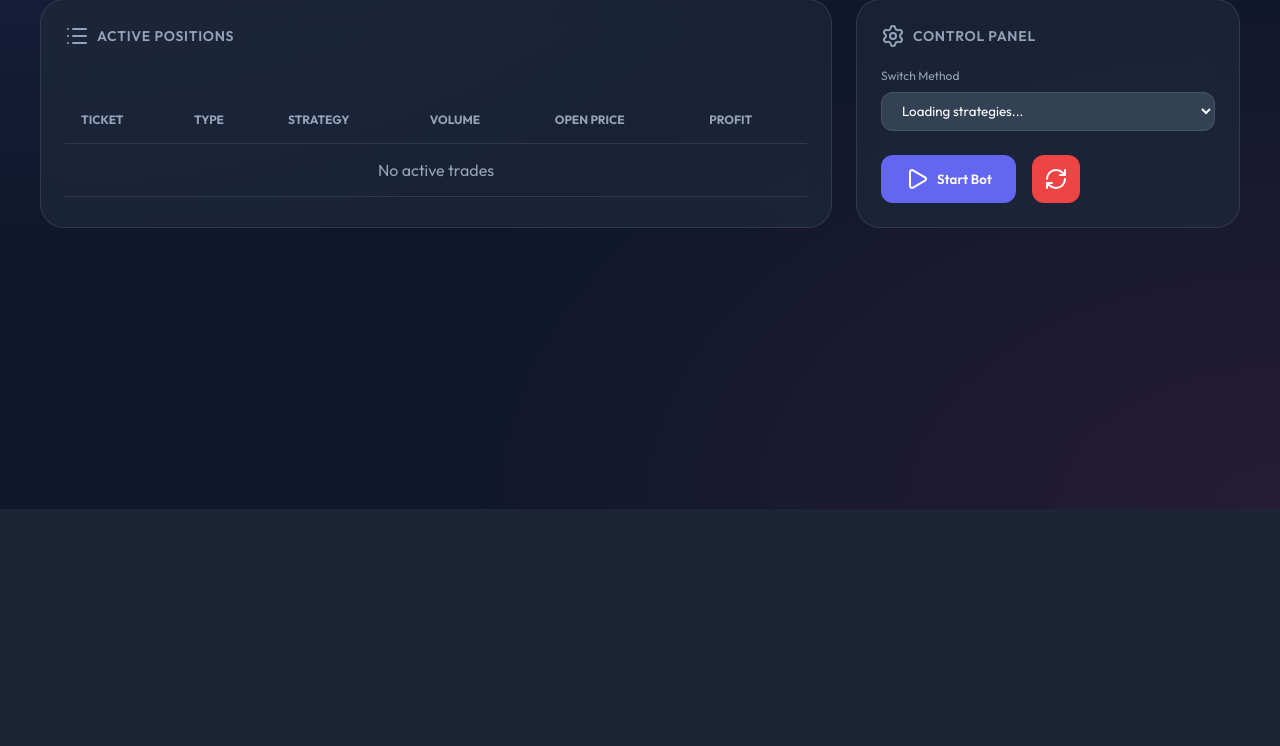
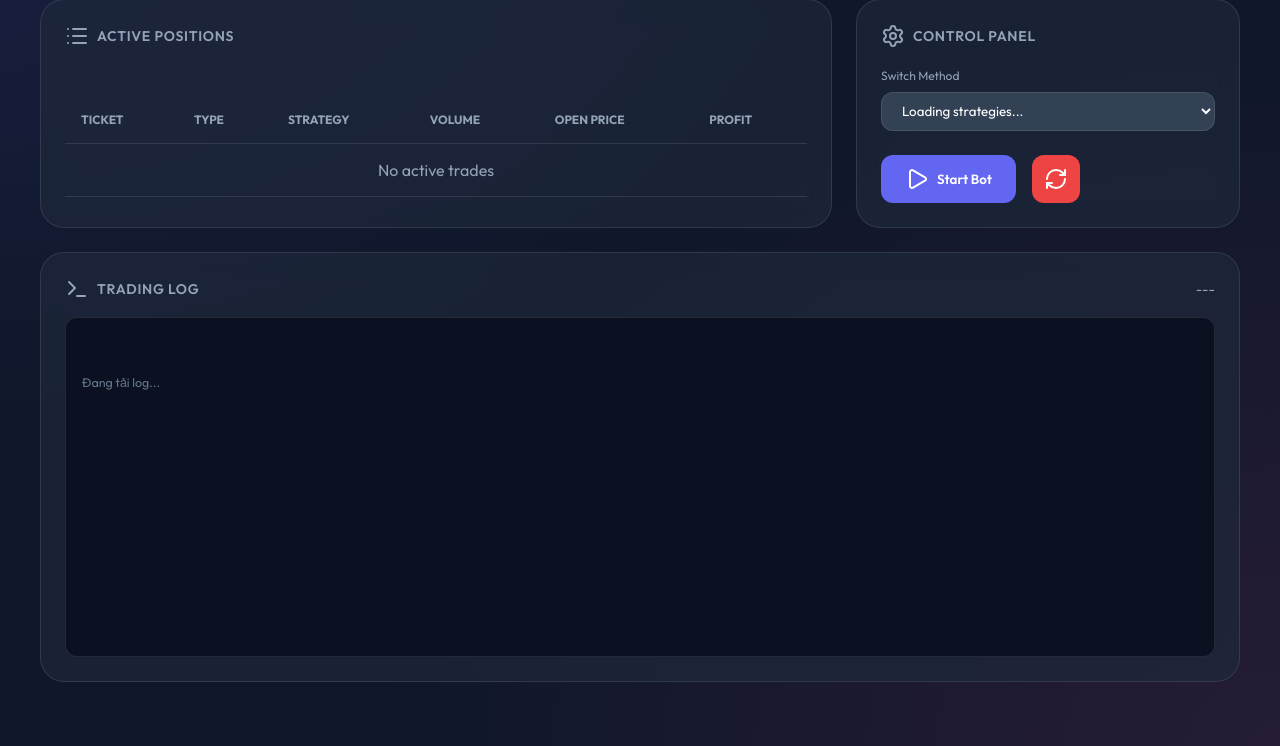
Before and after one commit to nguyenan1997/tool-trading, a Flask app: page / in a window 1280 px wide. Shown: the part 291-1037 px from the top of the page. Before the commit the page ends 800 px from the top, so only its background shows below. Run offline with Flask 3, Linux system fonts and the light colour scheme; parts of the project's set-up code (start-up, migrations or seed data) failed here and were passed over.

Commit message:
Add trading log feature and update logger configuration
- Implemented a trading log panel in the frontend to display logs with different severity levels (info, warning, error, etc.).
- Added CSS styles for log display, including classes for different log types.
- Created a JavaScript function to fetch logs from the backend and update the log panel dynamically.
- Updated the logger configuration to suppress access logs from Flask in the bot.log file.

```diff
--- a/api/routes.py
+++ b/api/routes.py
@@ -8,6 +8,8 @@ import config
 from datetime import datetime
 import pandas as pd
 import logging
+import os
+import re
 from core.bot_engine import bot_engine
 from strategies.manager import strategy_manager
 from backtest.engine import Backtester
@@ -16,6 +18,9 @@ from strategies.triple_ema import TripleEmaStrategy
 from strategies.trend_momentum import TrendMomentumStrategy
 
 logger = logging.getLogger(__name__)
+
+# Nhận diện dòng access log của Flask/Werkzeug: ... "GET /api/... HTTP/1.1" 200 -
+_ACCESS_LOG_RE = re.compile(r'"\s*(?:GET|POST|PUT|DELETE|PATCH|HEAD|OPTIONS)\s+\S+\s+HTTP/\d')
 
 
 def _build_strategy(data):
@@ -134,6 +139,45 @@ def register_routes(app):
             "timeframe": config.TIMEFRAME
         })
 
+    @app.route('/api/logs', methods=['GET'])
+    def get_logs():
+        """Trả về N dòng log gần nhất (mặc định 200)."""
+        lines_val = request.args.get("lines")
+        try:
+            max_lines = int(lines_val) if lines_val else 200
+        except ValueError:
+            max_lines = 200
+        max_lines = max(1, min(max_lines, 1000))
+
+        log_path = config.LOG_FILE
+        if not os.path.isabs(log_path):
+            log_path = os.path.join(os.path.dirname(os.path.dirname(os.path.abspath(__file__))), log_path)
+
+        try:
+            # Đọc lùi từ cuối file cho tới khi gom đủ `max_lines` dòng KHÔNG phải access log
+            with open(log_path, "rb") as f:
+                f.seek(0, os.SEEK_END)
+                size = f.tell()
+                block = 16384
+                data = b""
+                while size > 0:
+                    read_size = min(block, size)
+                    size -= read_size
+                    f.seek(size)
+                    data = f.read(read_size) + data
+                    lines = data.decode("utf-8", errors="replace").splitlines()
+                    filtered = [l for l in lines if not _ACCESS_LOG_RE.search(l)]
+                    if len(filtered) > max_lines:
+                        break
+            lines = [l for l in data.decode("utf-8", errors="replace").splitlines()
+                     if not _ACCESS_LOG_RE.search(l)]
+            return jsonify({"lines": lines[-max_lines:]})
+        except FileNotFoundError:
+            return jsonify({"lines": []})
+        except Exception as e:
+            logger.error(f"Cannot read log file: {e}")
+            return jsonify({"error": str(e)}), 500
+
     @app.route('/api/account', methods=['GET'])
     def get_account():
         if not mt5h.connect():
--- a/templates/index.html
+++ b/templates/index.html
@@ -183,6 +183,29 @@
         .profit-pos { color: var(--success); }
         .profit-neg { color: var(--danger); }
 
+        /* Trading Log */
+        .log-panel {
+            background: #0b1120;
+            border: 1px solid var(--border);
+            border-radius: 0.75rem;
+            padding: 1rem;
+            height: 340px;
+            overflow-y: auto;
+            font-family: 'Consolas', 'Menlo', monospace;
+            font-size: 0.78rem;
+            line-height: 1.55;
+            white-space: pre-wrap;
+            word-break: break-word;
+        }
+        .log-line { color: #cbd5e1; }
+        .log-muted { color: #64748b; }
+        .log-info { color: #93c5fd; }
+        .log-trade { color: #4ade80; }
+        .log-sell { color: #f87171; }
+        .log-warn { color: #fbbf24; }
+        .log-error { color: #f87171; }
+        .log-meta { text-transform: none; letter-spacing: 0; font-weight: 400; color: var(--text-dim); }
+
         /* Animations */
         @keyframes pulse {
             0% { opacity: 1; }
@@ -280,6 +303,17 @@
                     </button>
                 </div>
             </div>
+
+            <!-- Trading Log -->
+            <div class="card" style="grid-column: span 3;">
+                <div class="card-title">
+                    <span style="display: flex; align-items: center; gap: 0.5rem;"><i data-lucide="terminal"></i> Trading Log</span>
+                    <span id="log-meta" class="log-meta" style="margin-left: auto;">---</span>
+                </div>
+                <div id="log-panel" class="log-panel">
+                    <div class="log-muted">Đang tải log...</div>
+                </div>
+            </div>
         </div>
     </div>
 
@@ -288,6 +322,41 @@
         lucide.createIcons();
 
         const API_BASE = "http://localhost:5000/api";
+
+        function escapeHtml(s) {
+            return s.replace(/[&<>"]/g, c => ({'&': '&amp;', '<': '&lt;', '>': '&gt;', '"': '&quot;'}[c]));
+        }
+
+        function logClass(line) {
+            if (line.includes('ERROR')) return 'log-error';
+            if (line.includes('WARNING')) return 'log-warn';
+            if (line.includes('SELL') || line.includes('LOSS')) return 'log-sell';
+            if (line.includes('BUY') || line.includes('EXECUTE') || line.includes('OPENED') ||
+                line.includes('CLOSED') || line.includes('PROFIT') || line.includes('BE-MOVE') ||
+                line.includes('MODIFIED')) return 'log-trade';
+            if (line.includes('INFO')) return 'log-info';
+            return 'log-line';
+        }
+
+        async function fetchLogs() {
+            try {
+                const res = await fetch(`${API_BASE}/logs?lines=300`);
+                const data = await res.json();
+                const panel = document.getElementById('log-panel');
+                if (!panel) return;
+                const lines = data.lines || [];
+                const atBottom = panel.scrollHeight - panel.scrollTop - panel.clientHeight < 40;
+                if (lines.length === 0) {
+                    panel.innerHTML = '<div class="log-muted">(Chưa có log)</div>';
+                } else {
+                    panel.innerHTML = lines.map(l => `<div class="${logClass(l)}">${escapeHtml(l)}</div>`).join('');
+                }
+                document.getElementById('log-meta').innerText = `${lines.length} dòng`;
+                if (atBottom) panel.scrollTop = panel.scrollHeight;
+            } catch (e) {
+                console.error("Log fetch error:", e);
+            }
+        }
 
         async function fetchData() {
             try {
@@ -341,6 +410,9 @@
                     loadStrategies(status.current_strategy);
                 }
 
+                // 5. Trading log
+                await fetchLogs();
+
             } catch (e) {
                 console.error("Fetch Error:", e);
             }
--- a/utils/logger.py
+++ b/utils/logger.py
@@ -19,3 +19,6 @@ def setup_logger():
             logging.StreamHandler(),
         ],
     )
+
+    # Không ghi access log (GET/POST ...) của Flask vào file bot.log
+    logging.getLogger("werkzeug").setLevel(logging.WARNING)
```
Also changed, not shown: 1 other file.
